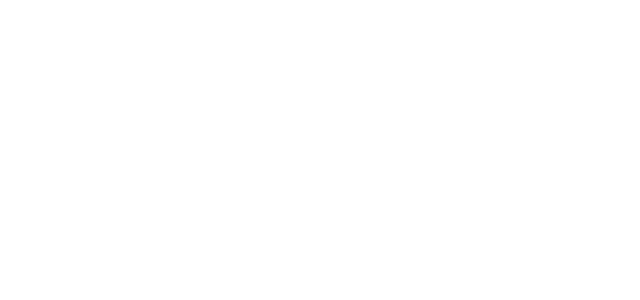
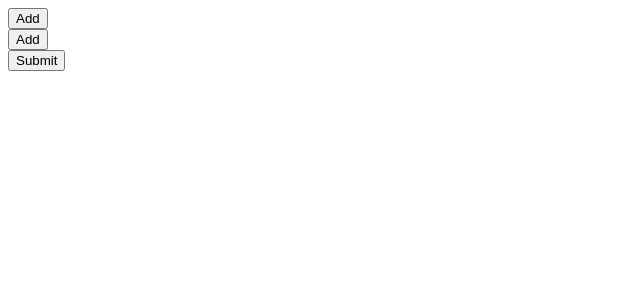
Before and after one commit to geon-youn/cv-application, a React (Create React App) app: page / in a window 1280 px wide. Shown: the top 300 px of the page, without its empty margins (0-640 px from the left). Built offline with nearby package versions, Linux system fonts and the light colour scheme; the HTML template or start-up script is replaced by a standard one.

Commit message:
Add logic for adding and removing experience components

```diff
--- a/src/App.js
+++ b/src/App.js
@@ -1 +1,109 @@
-export default function App() {}
+import EducationalExperience from './components/EducationalExperience';
+import GeneralInformation from './components/GeneralInformation';
+import { useState } from 'react';
+import PracticalExperience from './components/PracticalExperience';
+
+export default function App() {
+    const [educationalExperiences, setEducationalExperiences] = useState([
+        [],
+        0,
+    ]);
+    const [practicalExperiences, setPracticalExperiences] = useState([[], 0]);
+    const [editing, setEditing] = useState(true);
+
+    function handleEditClick() {
+        setEditing(!editing);
+    }
+
+    function handleAddEducationalExperience() {
+        const pastKeys = educationalExperiences[0];
+        const key = educationalExperiences[1];
+        setEducationalExperiences([[...pastKeys, key], key + 1]);
+    }
+
+    function handleRemoveEducationalExperience(key) {
+        setEducationalExperiences([
+            [...educationalExperiences[0].filter((id) => id !== key)],
+            practicalExperiences[1],
+        ]);
+    }
+
+    function handleAddPracticalExperience() {
+        const pastKeys = practicalExperiences[0];
+        const key = practicalExperiences[1];
+        setPracticalExperiences([[...pastKeys, key], key + 1]);
+    }
+
+    function handleRemovePracticalExperience(key) {
+        setPracticalExperiences([
+            [...practicalExperiences[0].filter((id) => id !== key)],
+            practicalExperiences[1],
+        ]);
+    }
+
+    return (
+        <>
+            <div className="general">
+                <GeneralInformation editing={editing}></GeneralInformation>
+            </div>
+            <div className="educational">
+                {educationalExperiences[0].map((id) => {
+                    return (
+                        <div className="educationalEntry" key={id}>
+                            <EducationalExperience editing={editing}></EducationalExperience>
+                            <button
+                                onClick={() => {
+                                    handleRemoveEducationalExperience(id);
+                                }}
+                            >
+                                Remove
+                            </button>
+                        </div>
+                    );
+                })}
+                <button onClick={handleAddEducationalExperience}>Add</button>
+            </div>
+            <div className="practical">
+                {practicalExperiences[0].map((id) => {
+                    return (
+                        <div className="practicalEntry" key={id}>
+                            <PracticalExperience editing={editing}></PracticalExperience>
+                            <button
+                                onClick={() => {
+                                    handleRemovePracticalExperience(id);
+                                }}
+                            >
+                                Remove
+                            </button>
+                        </div>
+                    );
+                })}
+                <button onClick={handleAddPracticalExperience}>Add</button>
+            </div>
+            <button onClick={handleEditClick}>
+                {editing ? 'Submit' : 'Edit'}
+            </button>
+        </>
+    );
+}
+
+/**
+ * Section:
+ *  - General information:
+ *      - Name
+ *      - Email
+ *      - Phone number
+ *
+ *  - Educational experience:
+ *      - School name
+ *      - Title of study
+ *      - Date of study
+ *
+ * - Practical experience:
+ *      - Company name
+ *      - Position title
+ *      - Main tasks of your jobs
+ *      - Date from and until when you worked for the company
+ *
+ * Edit and submit button for each section or for the whole CV
+ */
```
